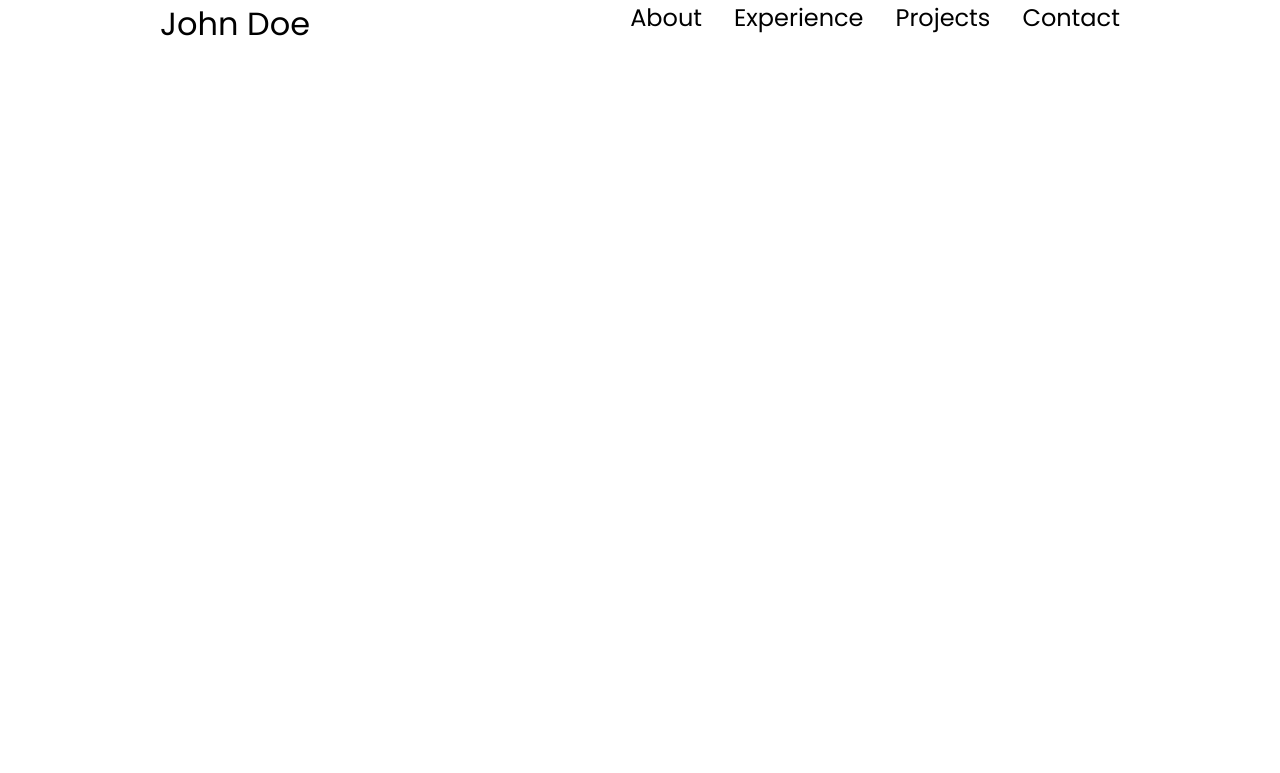
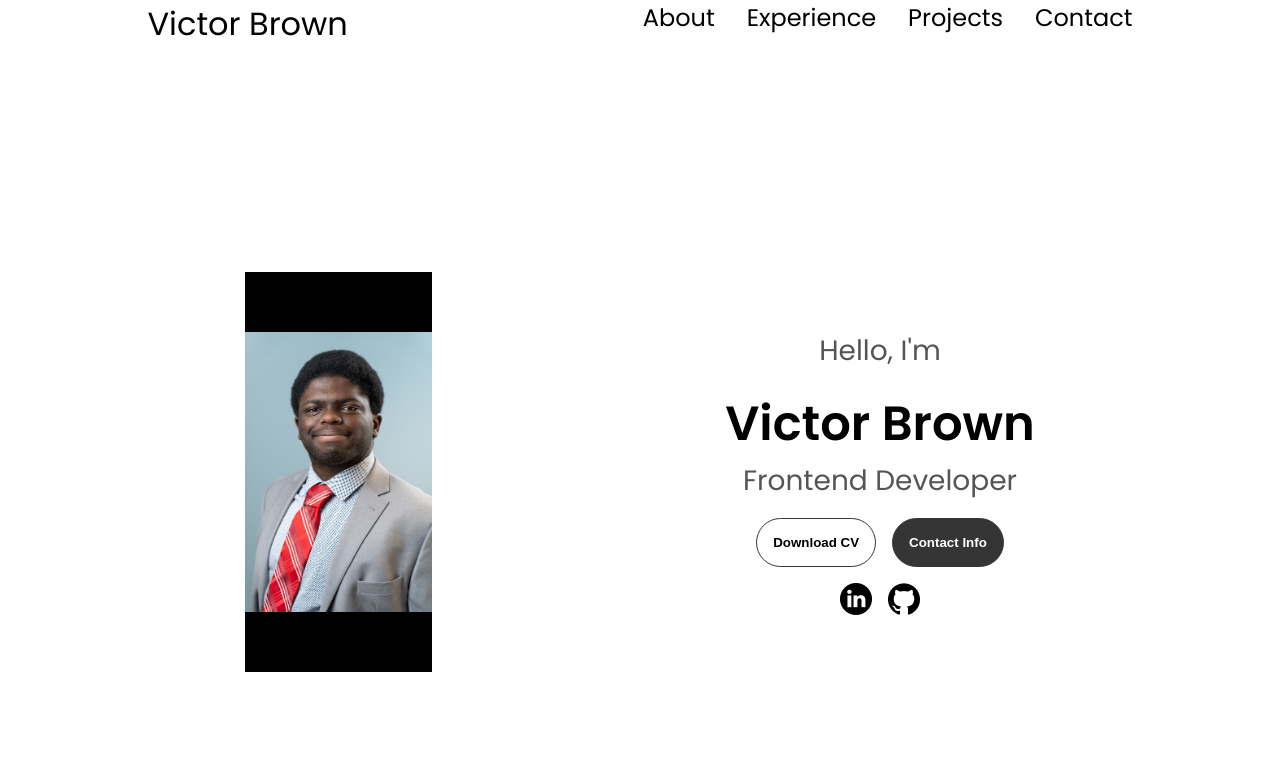
Before and after one commit to Wild855/PortFolioWebsite2, a plain HTML site: page index.html in a window 1280 px wide. Shown: the top 773 px of the page. Drawn offline with Linux system fonts and the light colour scheme.

Commit message:
Profile section complete
That section header really threw me off lol. So glad I was able to fix it :)

```diff
--- a/index.html
+++ b/index.html
@@ -12,7 +12,7 @@
 </head>
 <body>
 <nav id="desktop-nav">
-    <div class="logo">John Doe</div>
+    <div class="logo">Victor Brown</div>
     <div>
         <ul class="nav-links">
             <li><a href="#about">About</a></li>
@@ -24,7 +24,7 @@
     </div>
 </nav>
 <nav id="hamburger-nav">
-    <div class="logo">John Doe</div>
+    <div class="logo">Victor Brown</div>
     <div class="hamburger-menu">
         <div class="hamburger-icon" onclick="toggleMenu()">
             <span></span>
@@ -39,13 +39,13 @@
         </div>
     </div>
      </nav>
-        <section id = "profile"></section>
+        <section id = "profile">
         <div class = "section_pic-container">
-            <img src="./assets/profile-pic.jpg" alt="John Doe profile picture" />
+            <img src="./assets/profile-pic.jpg" alt="Victor Brown profile picture" />
         </div>
         <div class= "section_text">
         <p class = "section_text_p1">Hello, I'm</p>
-            <h1 class = "title">John Doe</h1>
+            <h1 class = "title">Victor Brown</h1>
             <p class="section_text_p2">Frontend Developer</p>
             <div class = "btn-container">
 
@@ -56,7 +56,7 @@
                     Download CV
                 </button>
                 <button class = "btn btn-color-1"
-                        onclick="location.href('./#contact')">
+                        onclick="location.href ='./#contact'">
                     Contact Info
                 </button>
             </div>
@@ -74,6 +74,10 @@
                 />
             </div>
         </div>
+        </section>
+        <section id ="about">
+
+        </section>
      <script src="script.js"></script>
     </body>
 </html>
--- a/style.css
+++ b/style.css
@@ -165,9 +165,9 @@ section{
 
 .section-container{
     display: flex;
-    justify-content: center;
-    gap: 5rem;
-    height: 80vh;
+    /*justify-content: center;*/
+    /*gap: 5rem;*/
+    /*height: 80vh;*/
 
 }
 
@@ -191,14 +191,21 @@ section{
     align-self: center;
     text-align: center;
 }
-
-
-.section_text p1 {
+.section_text p {
     font-width: 600;
 }
 
-.section_text p1 {
-    font-size: 1.74;
+.section_text_p1 {
+    text-align:center;
+}
+
+.section_text_p1 {
+    font-size: 1.75rem;
+    margin-bottom: 1rem;
+}
+
+.section_text_p2 {
+    font-size: 1.75rem;
     margin-bottom: 1rem;
 }
 
@@ -206,6 +213,12 @@ section{
     font-size: 3rem;
     font-align: center;
 }
+/*.section_text p2 {*/
+/*    font-size: 1.74;*/
+/*    margin-bottom: 1rem;*/
+/*}*/
+
+
 
 #socials-container{
     display: flex;
@@ -214,6 +227,16 @@ section{
     gap: 1rem;
 
 }
+/*Icons*/
+
+.icon{
+    cursor: pointer;
+    height: 2rem;
+}
+
+
+
+
 
 /*Buttons*/
 
@@ -228,18 +251,23 @@ section{
 .btn{
     font-weight: 600;
     transition: all 300ms ease;
-    lklpadding:1 rem;
+    padding: 1rem;
     widht: 8rem;
     border-radius: 2rem;
+}
+
+
+.btn-color-1,
+.btn-color-2
+{
+   border:rgb(53,53,53) 0.1rem solid;
 }
 
 .btn-color-1:hover,
 .btn-color-2:hover
 {
     cursor: pointer;
-
 }
-
 .btn-color-1,
 .btn-color-2:hover
 {
@@ -248,11 +276,25 @@ section{
 
 }
 
+.btn-color-1:hover{
+    background: black;
+}
+
 .btn-color-2{
     background: none;
 }
+
+
+
+
+
 
 .btn-color-2:hover
 {
     border: rgb(255,255, 255) 0.1rem solid;
 }
+
+
+.btn-container{
+ gap: 1rem;
+}
```
